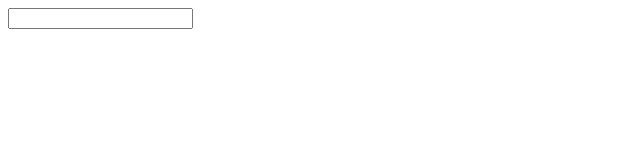
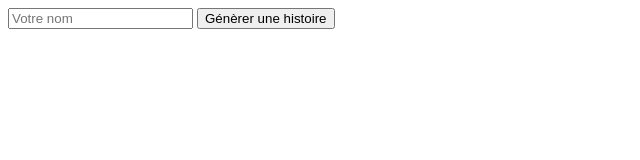
Before and after one commit to manucarenjot/G-n-rateur-d-histoire-al-atoire, a plain HTML site: page index.html in a window 1280 px wide. Shown: the whole page, without its empty margins (0-640 px from the left). Drawn offline with Linux system fonts and the light colour scheme.

Commit message:
Génèrateur d'histoire

```diff
--- a/assets/js/app.js
+++ b/assets/js/app.js
@@ -0,0 +1,5 @@
+const nom = document.getElementById('champs');
+const generateur = document.getElementsByTagName('button');
+
+
+let
--- a/index.html
+++ b/index.html
@@ -8,7 +8,8 @@
 
 </head>
 <body>
-<input type="text">
+<input type="text" placeholder="Votre nom" id="champs">
+<button>Génèrer une histoire</button>
 
 
 
```
Also changed, not shown: 1 other file.
